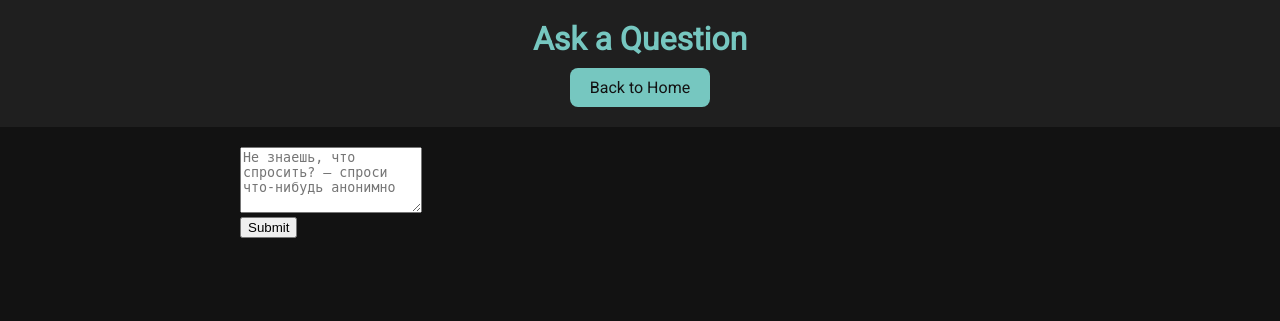
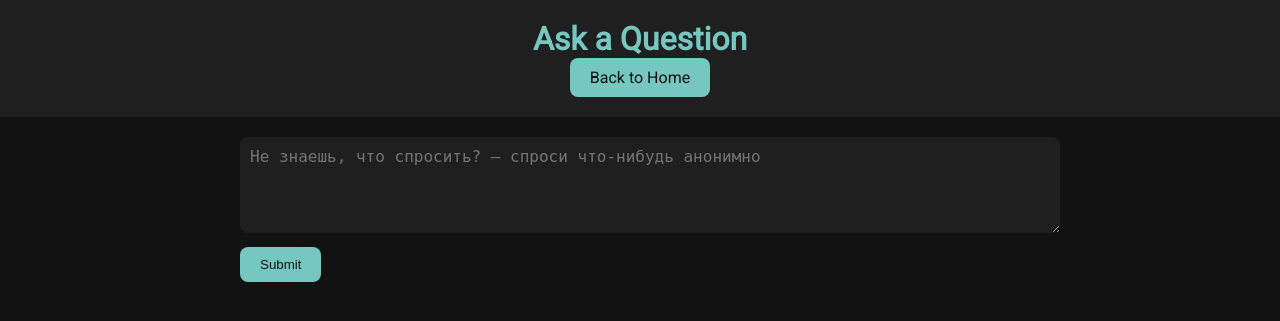
Before and after one commit to LaFG95/Ano, a Flask app: page /ask in a window 1280 px wide. Shown: the top 321 px of the page. Run offline with Flask 3, Linux system fonts and the light colour scheme; some libraries are stand-ins or nearby versions.

Commit message:
Update style.css

```diff
--- a/static/style.css
+++ b/static/style.css
@@ -1,6 +1,7 @@
+/* Общие стили */
 body {
     font-family: 'Roboto', sans-serif;
-    background-color: #121212;
+    background: #121212;
     color: #e0e0e0;
     margin: 0;
     padding: 0;
@@ -9,7 +10,7 @@ body {
 
 /* Светлая тема */
 body.light {
-    background-color: #f5f5f5;
+    background: #f5f5f5;
     color: #121212;
 }
 
@@ -19,6 +20,7 @@ header {
     text-align: center;
     transition: background 0.3s;
 }
+
 body.light header {
     background: #e0e0e0;
 }
@@ -35,6 +37,7 @@ main {
     margin: auto;
 }
 
+/* Вопросы и комментарии */
 .question, .comment {
     background: #1f1f1f;
     padding: 15px;
@@ -43,6 +46,7 @@ main {
     box-shadow: 0 2px 10px rgba(0,0,0,0.5);
     transition: background 0.3s, color 0.3s;
 }
+
 body.light .question, body.light .comment {
     background: #ffffff;
     color: #121212;
@@ -50,39 +54,59 @@ body.light .question, body.light .comment {
 
 .question span, .comment span {
     color: #9e9e9e;
-    font-size: 0.9em;
+    font-size: 0.75em;
+    display: block;
+    margin-bottom: 5px;
 }
 
-a.button {
+.question p, .comment p {
+    color: #ffffff;
+    font-size: 1em;
+    margin: 0;
+}
+
+/* Текстовое поле и кнопки */
+textarea {
+    width: 100%;
+    padding: 10px;
+    border-radius: 8px;
+    border: none;
+    margin-bottom: 10px;
+    background: #1f1f1f;
+    color: #e0e0e0;
+    font-size: 1rem;
+}
+
+body.light textarea {
+    background: #ffffff;
+    color: #121212;
+}
+
+input[type="submit"], a.button {
     display: inline-block;
     padding: 10px 20px;
     background: #76c7c0;
     color: #121212;
+    border: none;
+    border-radius: 8px;
+    cursor: pointer;
     text-decoration: none;
-    border-radius: 8px;
-    margin-top: 10px;
     transition: background 0.2s, transform 0.2s;
 }
-a.button:hover {
+
+input[type="submit"]:hover, a.button:hover {
     background: #4fa09a;
     transform: scale(1.05);
 }
 
 /* Адаптивность */
-@media (max-width: 600px) {
-    header h1 { font-size: 1.5rem; }
+@media (max-width: 600px){
     main { padding: 10px; }
     .question, .comment { padding: 10px; }
-    a.button {
-        display: block;
-        width: 100%;
-        text-align: center;
-        margin-top: 10px;
-        padding: 12px 0;
-    }
+    a.button, input[type="submit"] { width: 100%; text-align: center; }
 }
 
-/* Плавающее уведомление (toast) */
+/* Toast */
 #toast {
     position: fixed;
     bottom: 20px;
```
